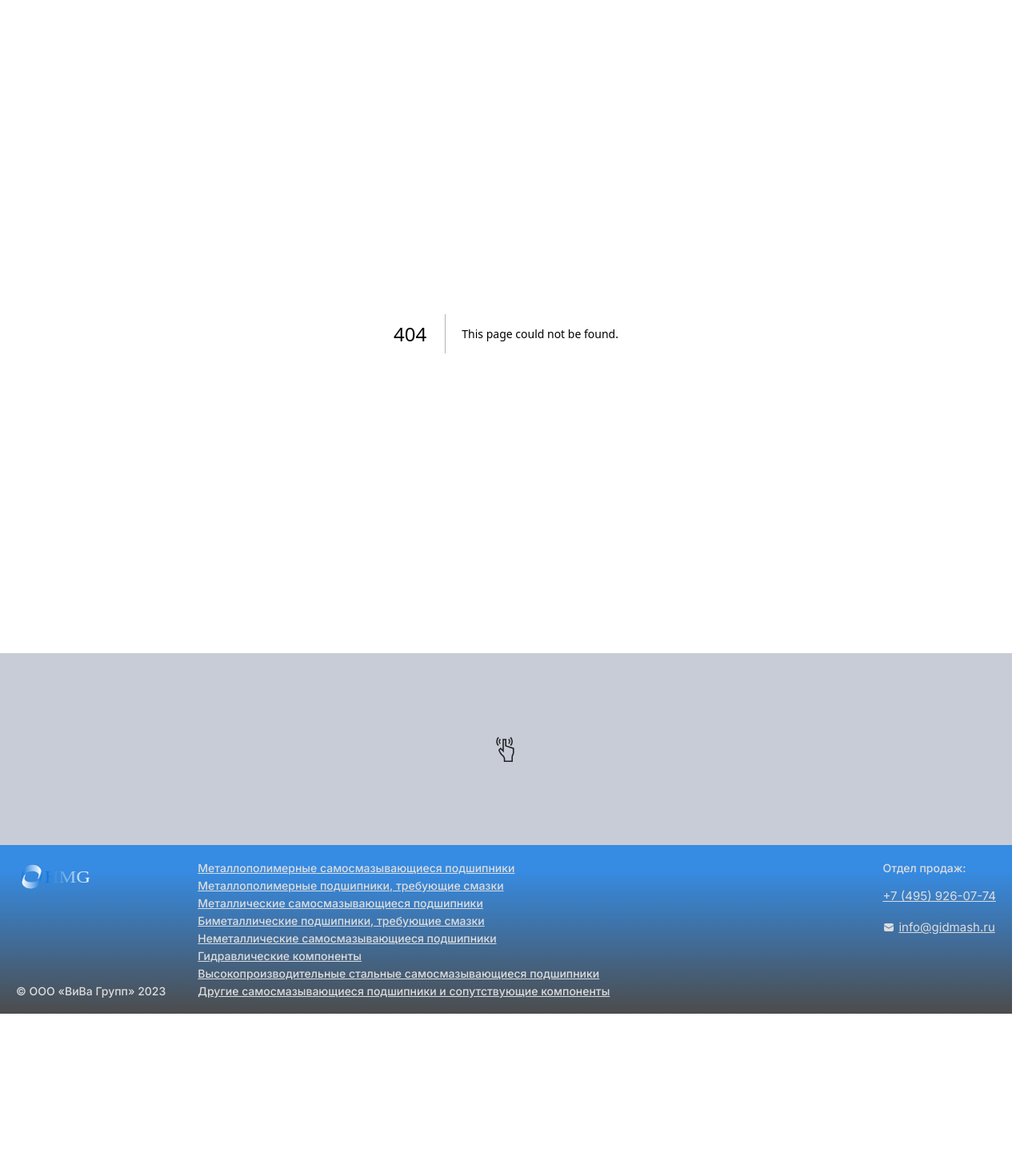
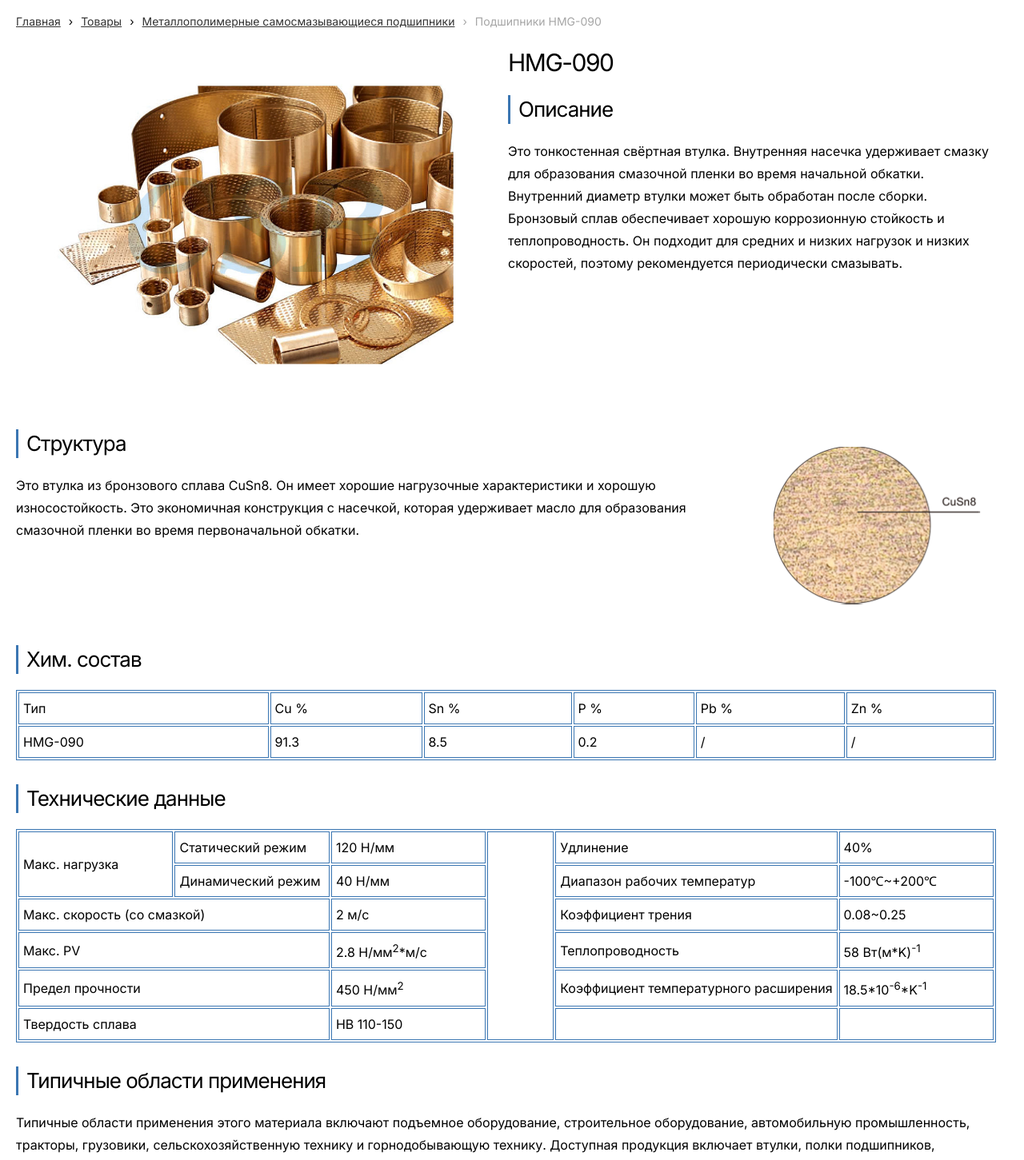
Before and after one commit to ArtemMazin/ViVa, a Next.js app: page /goods/products04/hmg-090 in a window 1280 px wide. Before the commit this address had no page. Shown: the part 45-1496 px from the top of the page at 80% size. Before the commit the page ends 1313 px from the top, so only its background shows below. Built offline with nearby package versions, Linux system fonts and the light colour scheme.

Commit message:
feat: сделать страницу hmg-090

```diff
--- /dev/null
+++ b/app/goods/products04/hmg-090/hmg090.module.css
@@ -0,0 +1,51 @@
+.section {
+  width: 100%;
+}
+
+.flex {
+  display: flex;
+  align-items: flex-start;
+  justify-content: space-between;
+  margin: 0 0 30px;
+  gap: 15px;
+}
+
+.scroll {
+  margin: 0 0 30px;
+  overflow-x: auto;
+}
+
+.table {
+  width: 100%;
+  border: 1px solid var(--color-bg-blue);
+  line-height: 28px;
+}
+
+.cell {
+  padding: 5px;
+  border: 1px solid var(--color-bg-blue);
+  text-wrap: nowrap;
+}
+
+.image {
+  flex-shrink: 0;
+}
+
+@media (width <= 1096px) {
+  .image {
+    width: 450px;
+    height: 300px;
+  }
+}
+
+@media (width <= 768px) {
+  .flex {
+    flex-direction: column;
+  }
+
+  .image {
+    width: 100%;
+    height: 300px;
+    object-fit: cover;
+  }
+}
--- /dev/null
+++ b/app/goods/products04/hmg-090/page.jsx
@@ -0,0 +1,212 @@
+import Image from 'next/image';
+import React from 'react';
+import { flex, table, cell, image, section, scroll } from './hmg090.module.css';
+import Htag from '@/components/Htag/Htag';
+import Ptag from '@/components/Ptag/Ptag';
+import BreadCrumbs from '@/components/BreadCrumbs/BreadCrumbs';
+
+const hmgFR = () => {
+  return (
+    <main className={`${section} container`}>
+      <BreadCrumbs
+        currentLink='Подшипники HMG-090'
+        links={[
+          { href: 'https://vi-va.vercel.app/', name: 'Главнaя' },
+          { href: 'https://vi-va.vercel.app/goods', name: 'Товары' },
+          { href: 'https://vi-va.vercel.app/goods/products01', name: 'Металлополимерные самосмазывающиеся подшипники' },
+        ]}
+      />
+      <section className={flex}>
+        <Image
+          src='/image/pages/hmg090/hmg090.jpg'
+          width={600}
+          height={450}
+          sizes='(max-width: 520px) 45vw, (max-width: 768px) 50vw, (max-width: 1280px) 25vw, 40vw'
+          priority={true}
+          alt='Подшипники HMG-090'
+          className={image}
+        />
+        <div>
+          <Htag tag='h1'>HMG-090</Htag>
+          <Htag
+            tag='h2'
+            border='left'>
+            Описание
+          </Htag>
+          <Ptag tag='p'>
+            Это тонкостенная свёртная втулка. Внутренняя насечка удерживает смазку для образования смазочной пленки во
+            время начальной обкатки. Внутренний диаметр втулки может быть обработан после сборки. Бронзовый сплав
+            обеспечивает хорошую коррозионную стойкость и теплопроводность. Он подходит для средних и низких нагрузок и
+            низких скоростей, поэтому рекомендуется периодически смазывать.
+          </Ptag>
+        </div>
+      </section>
+      <section className={flex}>
+        <div>
+          <Htag
+            tag='h2'
+            border='left'>
+            Структура
+          </Htag>
+          <Ptag tag='p'>
+            Это втулка из бронзового сплава CuSn8. Он имеет хорошие нагрузочные характеристики и хорошую
+            износостойкость. Это экономичная конструкция с насечкой, которая удерживает масло для образования смазочной
+            пленки во время первоначальной обкатки.
+          </Ptag>
+        </div>
+
+        <Image
+          src='/image/pages/hmg090/hmg090structure.png'
+          width={300}
+          height={240}
+          sizes='(max-width: 520px) 45vw, (max-width: 768px) 30vw, 20vw'
+          priority={true}
+          alt='Структура материала HMG-090'
+        />
+      </section>
+      <section>
+        <Htag
+          tag='h2'
+          border='left'>
+          Хим. состав
+        </Htag>
+        <div className={scroll}>
+          <table className={table}>
+            <tbody>
+              <tr>
+                <td className={cell}>Тип</td>
+                <td className={cell}>Cu %</td>
+                <td className={cell}>Sn %</td>
+                <td className={cell}>P %</td>
+                <td className={cell}>Pb %</td>
+                <td className={cell}>Zn %</td>
+              </tr>
+              <tr>
+                <td className={cell}>HMG-090</td>
+                <td className={cell}>91.3</td>
+                <td className={cell}>8.5</td>
+                <td className={cell}>0.2</td>
+                <td className={cell}>/</td>
+                <td className={cell}>/</td>
+              </tr>
+            </tbody>
+          </table>
+        </div>
+        <Htag
+          tag='h2'
+          border='left'>
+          Технические данные
+        </Htag>
+        <div className={scroll}>
+          <table className={table}>
+            <tbody>
+              <tr>
+                <td
+                  rowSpan='2'
+                  style={{ width: '16%' }}
+                  className={cell}>
+                  Макс. нагрузка
+                </td>
+                <td
+                  style={{ width: '16%' }}
+                  className={cell}>
+                  Статический режим
+                </td>
+                <td
+                  style={{ width: '16%' }}
+                  className={cell}>
+                  <span style={{ width: '16%' }}>120 Н/мм</span>
+                </td>
+                <td
+                  rowSpan='6'
+                  className={cell}>
+                  &nbsp;
+                </td>
+                <td
+                  style={{ width: '16%' }}
+                  className={cell}>
+                  Удлинение
+                </td>
+                <td
+                  style={{ width: '16%' }}
+                  className={cell}>
+                  40%
+                </td>
+              </tr>
+              <tr>
+                <td className={cell}>Динамический режим</td>
+                <td className={cell}>
+                  <span style={{ width: '16%' }}>40 Н/мм</span>
+                </td>
+                <td className={cell}>Диапазон рабочих температур</td>
+                <td className={cell}>-100℃~+200℃</td>
+              </tr>
+              <tr>
+                <td
+                  colSpan='2'
+                  className={cell}>
+                  Макс. скорость (со смазкой)
+                </td>
+                <td className={cell}>2 м/с</td>
+                <td className={cell}>Коэффициент трения</td>
+                <td className={cell}>0.08~0.25</td>
+              </tr>
+              <tr>
+                <td
+                  colSpan='2'
+                  className={cell}>
+                  Макс. PV
+                </td>
+                <td className={cell}>
+                  2.8 Н/мм<sup>2</sup>*м/с
+                </td>
+                <td className={cell}>Теплопроводность</td>
+                <td className={cell}>
+                  58 Вт(м*K)<sup>-1</sup>
+                </td>
+              </tr>
+              <tr>
+                <td
+                  colSpan='2'
+                  className={cell}>
+                  Предел прочности
+                </td>
+                <td className={cell}>
+                  450 Н/мм<sup>2</sup>
+                </td>
+                <td className={cell}>Коэффициент температурного расширения</td>
+                <td className={cell}>
+                  18.5*10<sup>-6</sup>*K<sup>-1</sup>
+                </td>
+              </tr>
+              <tr>
+                <td
+                  colSpan='2'
+                  className={cell}>
+                  Твердость сплава
+                </td>
+                <td className={cell}>HB 110-150</td>
+                <td className={cell}>&nbsp;</td>
+                <td className={cell}>&nbsp;</td>
+              </tr>
+            </tbody>
+          </table>
+        </div>
+      </section>
+      <section>
+        <Htag
+          tag='h2'
+          border='left'>
+          Типичные области применения
+        </Htag>
+        <Ptag tag='p'>
+          Типичные области применения этого материала включают подъемное оборудование, строительное оборудование,
+          автомобильную промышленность, тракторы, грузовики, сельскохозяйственную технику и горнодобывающую технику.
+          Доступная продукция включает втулки, полки подшипников, фланцевые втулки и упорные шайбы.
+        </Ptag>
+      </section>
+    </main>
+  );
+};
+
+export default hmgFR;
--- a/app/goods/products04/hmg-800/page.jsx
+++ b/app/goods/products04/hmg-800/page.jsx
@@ -118,7 +118,7 @@ const page = () => {
               </tr>
               <tr>
                 <td
-                  colspan='2'
+                  colSpan='2'
                   className={cell}>
                   Макс. скорость (со смазкой)
                 </td>
@@ -128,7 +128,7 @@ const page = () => {
               </tr>
               <tr>
                 <td
-                  colspan='2'
+                  colSpan='2'
                   className={cell}>
                   Макс. PV
                 </td>
@@ -142,7 +142,7 @@ const page = () => {
               </tr>
               <tr>
                 <td
-                  colspan='2'
+                  colSpan='2'
                   className={cell}>
                   Предел прочности
                 </td>
```
Also changed, not shown: app/goods/products02/hmg-80/page.jsx (+9 -9 lines), public/image/pages/hmg090/hmg090.jpg (added), public/image/pages/hmg090/hmg090structure.png (added).
